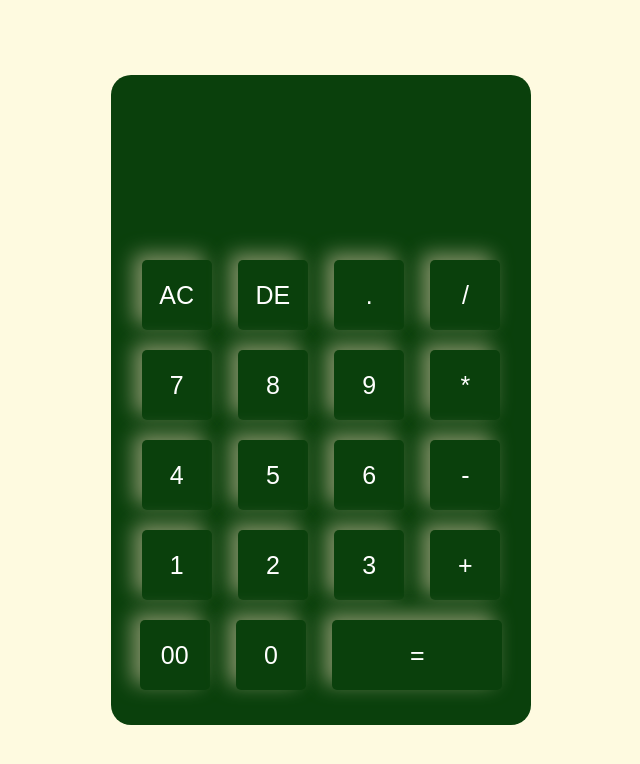
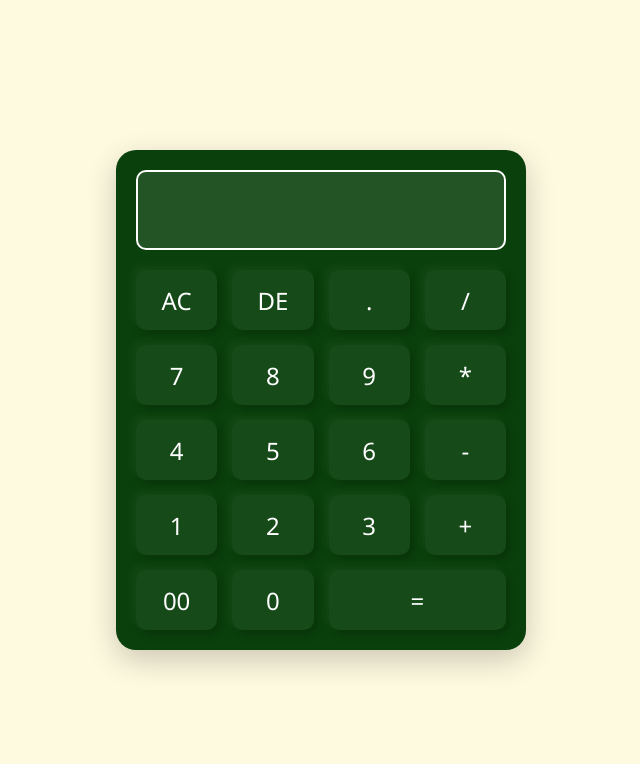
Before and after one commit to abhi-2028/Aesthetic-Calculator, a plain HTML site: page index.html in a window 1280 px wide. Shown: the whole page, without its empty margins (319-959 px from the left). Drawn offline with Linux system fonts and the light colour scheme.

Commit message:
UI update

```diff
--- a/index.html
+++ b/index.html
@@ -15,36 +15,27 @@
                 <input type="text" name="" id="" class="display">
             </div>
             <div class="buttons">
-                <div class="row1">
                 <input type="button" value="AC">
                 <input type="button" value="DE">
                 <input type="button" value=".">
                 <input type="button" value="/">
-                </div>
-                <div class="row2">
                 <input type="button" value="7">
                 <input type="button" value="8">
                 <input type="button" value="9">
                 <input type="button" value="*">
-                </div>
-                <div class="row3">
                 <input type="button" value="4">
                 <input type="button" value="5">
                 <input type="button" value="6">
                 <input type="button" value="-">
-                </div>
-                <div class="row3">
                 <input type="button" value="1">
                 <input type="button" value="2">
                 <input type="button" value="3">
                 <input type="button" value="+">
-                </div>
-                <div class="row3">
                 <input type="button" value="00">
                 <input type="button" value="0">
                 <input type="button" class="equals" value="=">
             </div>
-            </div>
+
         </div>
     </div>
 
--- a/style.css
+++ b/style.css
@@ -1,17 +1,13 @@
-*{
-    border: 0;
+* {
     margin: 0;
+    padding: 0;
     box-sizing: border-box;
-    font-size: 25px;
-    color: white;
+    font-family: 'Segoe UI', Tahoma, Geneva, Verdana, sans-serif;
+    font-size: 1rem;
 }
 
-body , html{
-    height: 100%;
-    width: 100%;
-}
-
-.main{
+body,
+html {
     height: 100%;
     width: 100%;
     background-color: #FEFAE0;
@@ -20,47 +16,77 @@ body , html{
     align-items: center;
 }
 
-.calculator_body{
-    height: 650px;
-    width: 420px;
-    border-radius: 20px;
-    background-color: #0A400C ;
-    display: flex;
-    position: relative;
-    justify-content: center;
+.main {
+    width: 100%;
+    max-width: 450px;
+    padding: 20px;
 }
 
-.display{
-    height: 130px;
-    width: 350px;
-    background-color: transparent;
-    border-top-left-radius: 15px;
-    border-top-right-radius: 15px;
-    margin-top: 30px;
-    box-shadow: none;
+.calculator_body {
+    background-color: #0A400C;
+    border-radius: 20px;
+    padding: 20px;
+    box-shadow: 0 10px 30px rgba(0, 0, 0, 0.2);
+    display: flex;
+    flex-direction: column;
+    gap: 20px;
 }
 
-.buttons{
-    position: absolute;
-    height: 450px;
-    width: 420px;
-    /* background-color: #fff; */
-    bottom: 15px;
-    display: flex;
-    justify-content: center;
-    flex-wrap: wrap;
+.display {
+    height: 80px;
+    width: 100%;
+    background-color: rgba(255, 255, 255, 0.1);
+    border: 2px solid white;
+    border-radius: 10px;
+    padding: 10px;
+    font-size: 2rem;
+    text-align: right;
+    color: white;
+    outline: none;
 }
 
-input{
-    height: 70px;
-    width: 70px;
-    margin-left: 10px;
-    margin-right: 10px;
-    border-radius: 5px;
-    background-color: transparent;
-    box-shadow: -8px -6px 20px #819067;
+.buttons {
+    display: grid;
+    grid-template-columns: repeat(4, 1fr);
+    gap: 15px;
 }
 
-.equals{
-    width: 170px;
+input[type="button"] {
+    height: 60px;
+    background-color: rgba(255, 255, 255, 0.05);
+    border: none;
+    border-radius: 10px;
+    color: white;
+    font-size: 1.5rem;
+    box-shadow: -4px -4px 10px rgba(255, 255, 255, 0.05),
+        4px 4px 10px rgba(0, 0, 0, 0.2);
+    transition: all 0.1s ease-in-out;
 }
+
+input[type="button"]:hover {
+    background-color: rgba(255, 255, 255, 0.15);
+    cursor: pointer;
+    transform: scale(1.05);
+}
+
+.equals {
+    grid-column: span 2;
+    background-color: #4CAF50;
+    color: white;
+}
+
+@media (max-width: 500px) {
+    .display {
+        font-size: 1.5rem;
+        height: 60px;
+    }
+
+    input[type="button"] {
+        height: 50px;
+        font-size: 1.2rem;
+    }
+
+    .equals {
+        font-size: 1.2rem;
+    }
+}
```
Lines whose indentation alone changed are shown as unchanged.
